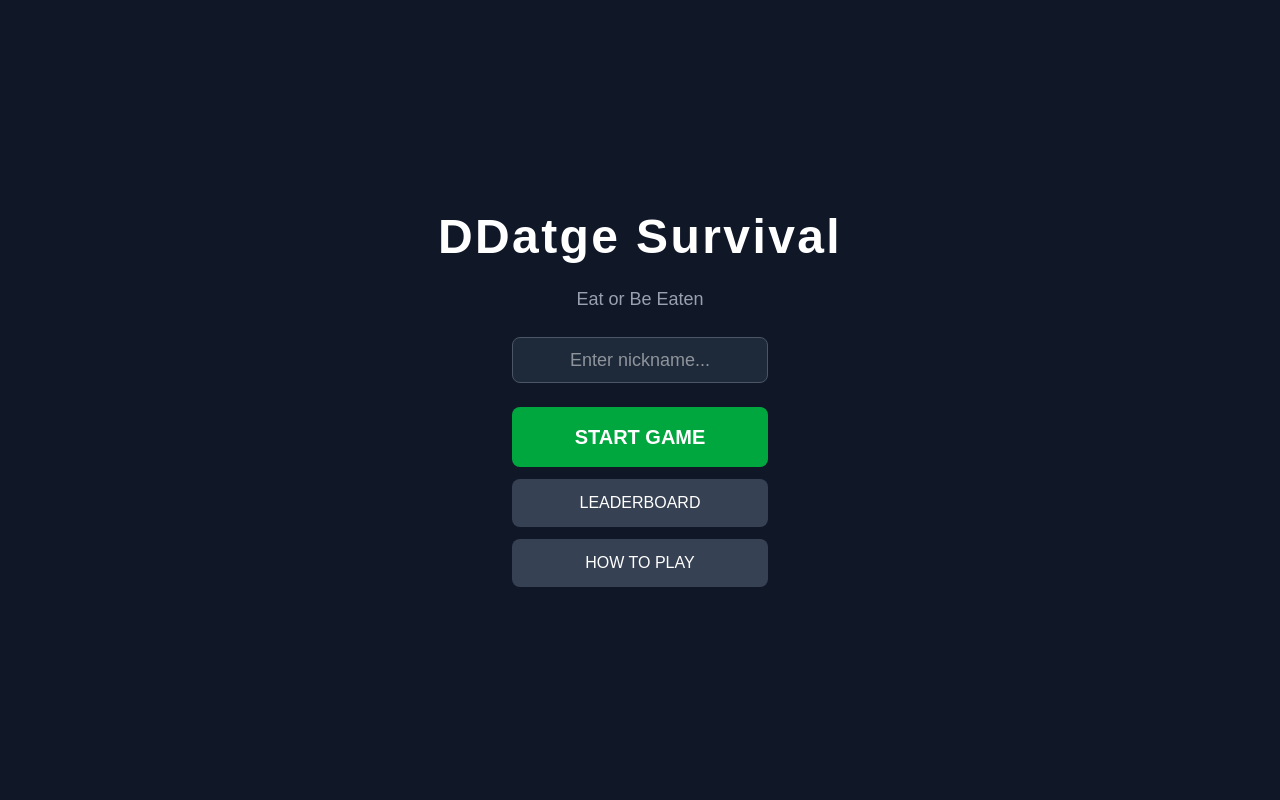
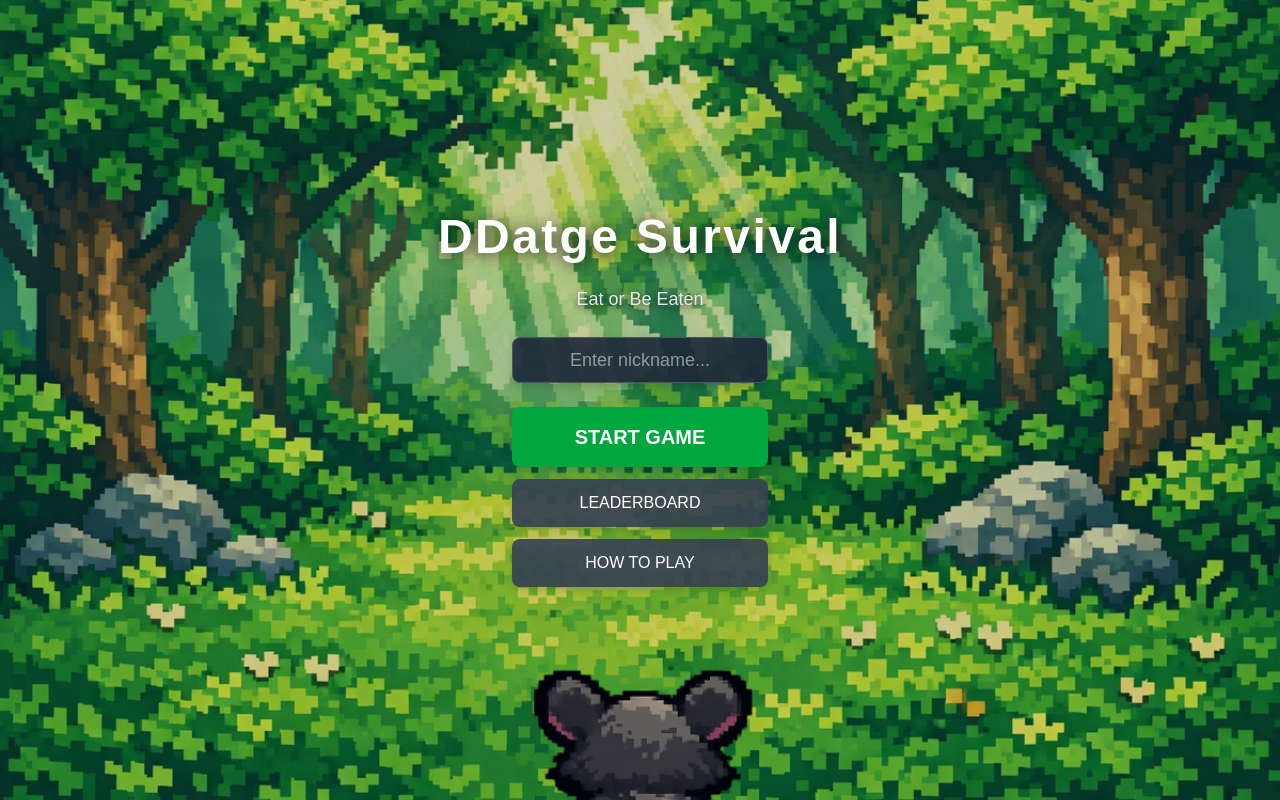
Before and after one commit to Park-Jeong-Gil/DDatgeSuvival, a Next.js app: page / in a window 1280 px wide. Built offline with nearby package versions, Linux system fonts and the light colour scheme; a web font is replaced by a local one.

Commit message:
메인 배경 업데이트

```diff
--- a/src/app/leaderboard/page.tsx
+++ b/src/app/leaderboard/page.tsx
@@ -48,13 +48,23 @@ export default function LeaderboardPage() {
   };
 
   return (
-    <main className="min-h-screen bg-gray-900 p-6">
+    <main
+      className="min-h-screen bg-gray-900 p-6"
+      style={{
+        backgroundImage: 'url(/assets/background/main_background.png)',
+        backgroundSize: 'cover',
+        backgroundPosition: 'center',
+        backgroundRepeat: 'no-repeat'
+      }}
+    >
       <div className="max-w-2xl mx-auto">
         <div className="flex items-center justify-between mb-6">
-          <h1 className="text-3xl font-bold text-white">LEADERBOARD</h1>
+          <h1 className="text-3xl font-bold text-white drop-shadow-[0_2px_8px_rgba(0,0,0,0.8)]">
+            LEADERBOARD
+          </h1>
           <Link
             href="/"
-            className="px-4 py-2 bg-gray-700 text-white rounded-lg hover:bg-gray-600 transition"
+            className="px-4 py-2 bg-gray-700/90 text-white rounded-lg hover:bg-gray-600 transition drop-shadow-lg"
           >
             BACK
           </Link>
@@ -66,10 +76,10 @@ export default function LeaderboardPage() {
             <button
               key={key}
               onClick={() => setSort(key)}
-              className={`px-4 py-2 rounded-lg font-bold transition ${
+              className={`px-4 py-2 rounded-lg font-bold transition drop-shadow-lg ${
                 sort === key
                   ? "bg-green-600 text-white"
-                  : "bg-gray-700 text-gray-300 hover:bg-gray-600"
+                  : "bg-gray-700/80 text-gray-300 hover:bg-gray-600"
               }`}
             >
               {sortLabels[key]}
@@ -78,7 +88,7 @@ export default function LeaderboardPage() {
         </div>
 
         {userRank && (
-          <div className="bg-green-900/30 border border-green-700 rounded-lg p-3 mb-4 text-green-400 font-bold">
+          <div className="bg-green-900/40 border border-green-700 rounded-lg p-3 mb-4 text-green-400 font-bold drop-shadow-lg">
             Your Rank: #{userRank}
           </div>
         )}
@@ -94,10 +104,10 @@ export default function LeaderboardPage() {
             {scores.map((record, index) => (
               <div
                 key={record.id}
-                className={`flex items-center gap-3 p-3 rounded-lg ${
+                className={`flex items-center gap-3 p-3 rounded-lg drop-shadow-md ${
                   index < 3
-                    ? "bg-gray-800 border border-yellow-600/30"
-                    : "bg-gray-800/50"
+                    ? "bg-gray-800/80 border border-yellow-600/30"
+                    : "bg-gray-800/60"
                 }`}
               >
                 <span className="w-10 text-center font-bold text-lg">
--- a/src/app/page.tsx
+++ b/src/app/page.tsx
@@ -36,11 +36,21 @@ export default function HomePage() {
   };
 
   return (
-    <main className="flex flex-col items-center justify-center h-screen bg-gray-900 gap-6">
-      <h1 className="text-5xl font-bold text-white tracking-wider">
+    <main
+      className="flex flex-col items-center justify-center h-screen bg-gray-900 gap-6"
+      style={{
+        backgroundImage: 'url(/assets/background/main_background.png)',
+        backgroundSize: 'cover',
+        backgroundPosition: 'center',
+        backgroundRepeat: 'no-repeat'
+      }}
+    >
+      <h1 className="text-5xl font-bold text-white tracking-wider drop-shadow-[0_2px_8px_rgba(0,0,0,0.8)]">
         DDatge Survival
       </h1>
-      <p className="text-gray-400 text-lg">Eat or Be Eaten</p>
+      <p className="text-gray-200 text-lg drop-shadow-[0_2px_4px_rgba(0,0,0,0.8)]">
+        Eat or Be Eaten
+      </p>
 
       <input
         type="text"
@@ -48,23 +58,23 @@ export default function HomePage() {
         onChange={(e) => handleNicknameChange(e.target.value)}
         placeholder="Enter nickname..."
         maxLength={12}
-        className="px-4 py-2 bg-gray-800 border border-gray-600 rounded-lg text-white text-center text-lg w-64 focus:outline-none focus:border-green-500"
+        className="px-4 py-2 bg-gray-800/90 border border-gray-600 rounded-lg text-white text-center text-lg w-64 focus:outline-none focus:border-green-500 drop-shadow-lg"
       />
 
       <div className="flex flex-col gap-3 w-64">
         <Link
           href="/game"
-          className="px-8 py-4 bg-green-600 text-white rounded-lg text-xl font-bold text-center hover:bg-green-500 transition"
+          className="px-8 py-4 bg-green-600 text-white rounded-lg text-xl font-bold text-center hover:bg-green-500 transition drop-shadow-lg"
         >
           START GAME
         </Link>
         <Link
           href="/leaderboard"
-          className="px-8 py-3 bg-gray-700 text-white rounded-lg text-center hover:bg-gray-600 transition"
+          className="px-8 py-3 bg-gray-700/90 text-white rounded-lg text-center hover:bg-gray-600 transition drop-shadow-lg"
         >
           LEADERBOARD
         </Link>
-        <button className="px-8 py-3 bg-gray-700 text-white rounded-lg hover:bg-gray-600 transition">
+        <button className="px-8 py-3 bg-gray-700/90 text-white rounded-lg hover:bg-gray-600 transition drop-shadow-lg">
           HOW TO PLAY
         </button>
       </div>
```
Also changed, not shown: public/assets/background/main_background.png (added).
